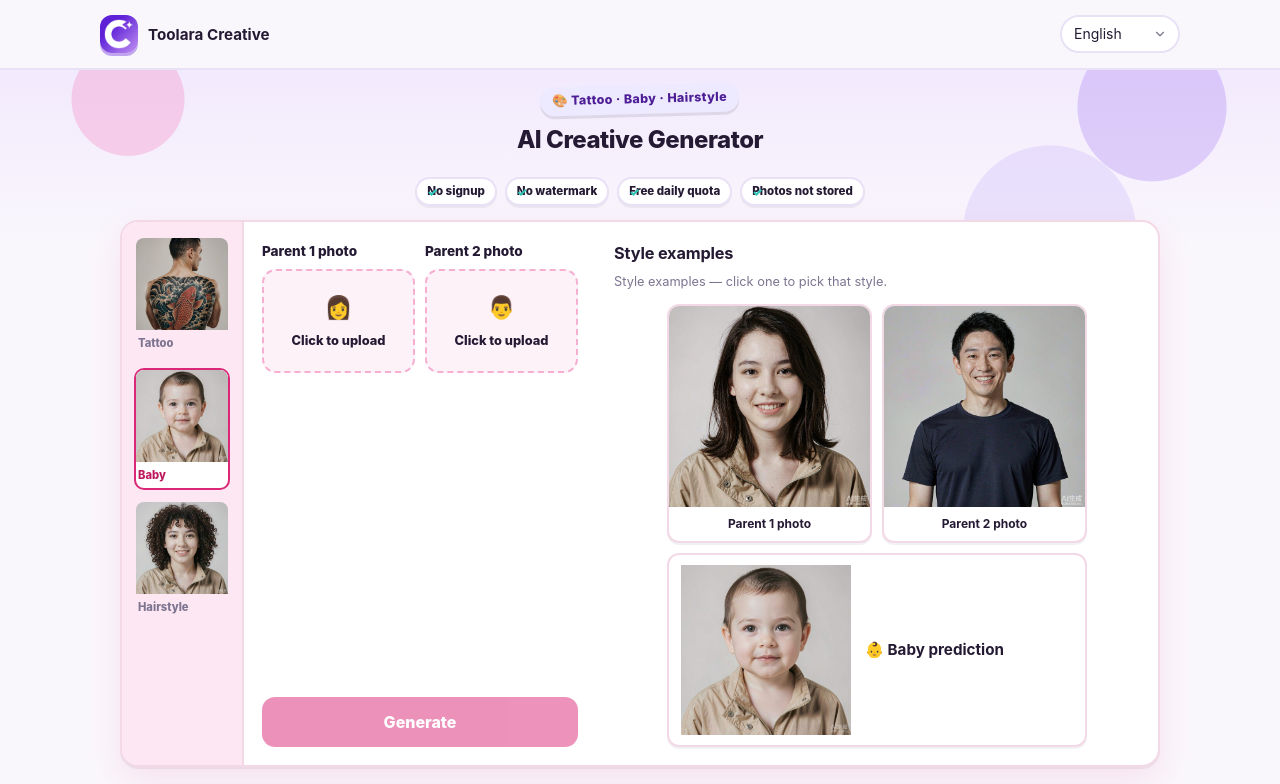
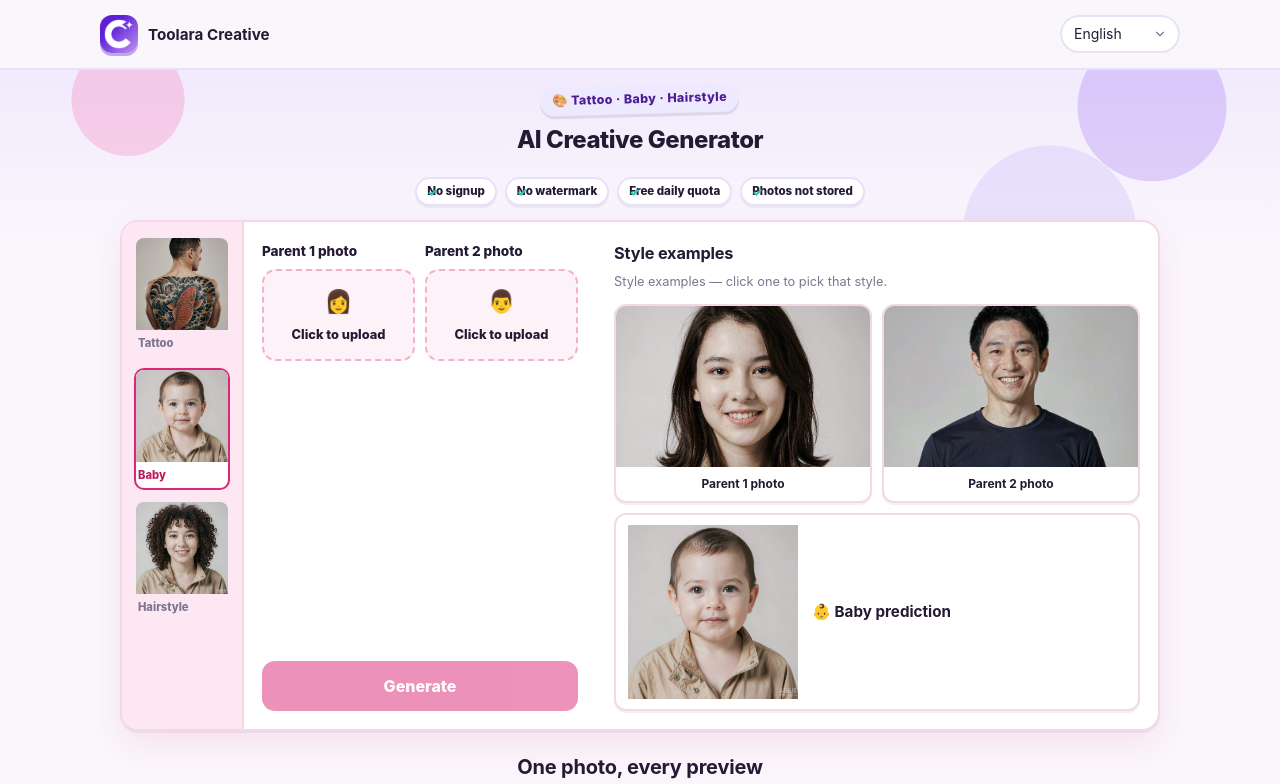
Before and after one commit to lvyafei2026-coder/ai-creative-generator, a website: page public/index.html in a window 1280 px wide. Both pictures are taken after a click on the button "Baby". Shown: the top 784 px of the page. Drawn offline with Linux system fonts and the light colour scheme.

Commit message:
Unify studio frame to fixed 511px height across all three modes

```diff
--- a/public/css/style.css
+++ b/public/css/style.css
@@ -24,21 +24,21 @@ body { margin: 0; font-family: -apple-system, BlinkMacSystemFont, "Segoe UI", "P
 .card { background: var(--card); border: 2px solid var(--border); border-radius: var(--radius); padding: 28px; margin-bottom: 22px; box-shadow: var(--shadow); }
 
 /* ---- 工作台左右分栏：左控制面板 / 右固定画布（状态切换） ---- */
-.studio { display: grid; grid-template-columns: 122px 352px minmax(0, 1fr); gap: 0; align-items: stretch; background: var(--card); border: 2px solid var(--border); border-radius: var(--radius); box-shadow: var(--shadow); overflow: hidden; }
+.studio { display: grid; grid-template-columns: 122px 352px minmax(0, 1fr); gap: 0; align-items: stretch; height: 511px; background: var(--card); border: 2px solid var(--border); border-radius: var(--radius); box-shadow: var(--shadow); overflow: hidden; }
 .studio > .card { margin-bottom: 0; display: flex; flex-direction: column; padding: 18px; background: transparent; border: none; box-shadow: none; border-radius: 0; }
 .stage { padding: 18px; min-height: 0; border-left: 2px solid var(--border); }
-.ex-view { display: flex; flex-direction: column; }
+.ex-view { display: flex; flex-direction: column; min-height: 0; }
 .ex-head { margin-bottom: 12px; }
 .ex-title { font-size: 1.02rem; margin: 0 0 4px; letter-spacing: -0.01em; }
 .ex-hint { font-size: 0.8rem; color: var(--muted); margin: 0; }
-.ex-grid { display: none; grid-template-columns: repeat(4, 1fr); gap: 10px; flex: 1; align-content: center; }
+.ex-grid { display: none; grid-template-columns: repeat(4, 1fr); gap: 10px; flex: 1; align-content: stretch; grid-auto-rows: minmax(0, 1fr); min-height: 0; }
 .stage[data-mode="tattoo"] #exTattoo { grid-template-columns: repeat(3, 1fr); }
 .stage[data-mode="baby"] #exBaby { grid-template-columns: repeat(2, 1fr); }
 .stage[data-mode="tattoo"] #exTattoo,
 .stage[data-mode="hairstyle"] #exHair,
 .stage[data-mode="baby"] #exBaby { display: grid; }
-.ex-card { padding: 0; border: 2px solid var(--border); background: #fff; border-radius: 12px; overflow: hidden; cursor: pointer; font-family: inherit; transition: border-color 0.15s, transform 0.15s; box-shadow: 0 2px 0 rgba(36,26,51,0.06); }
-.ex-card img { display: block; width: 100%; height: auto; aspect-ratio: 1 / 1; object-fit: cover; background: #f1ebfa; }
+.ex-card { display: flex; flex-direction: column; min-height: 0; padding: 0; border: 2px solid var(--border); background: #fff; border-radius: 12px; overflow: hidden; cursor: pointer; font-family: inherit; transition: border-color 0.15s, transform 0.15s; box-shadow: 0 2px 0 rgba(36,26,51,0.06); }
+.ex-card img { display: block; flex: 1; width: 100%; height: auto; min-height: 0; object-fit: cover; object-position: center 20%; background: #f1ebfa; }
 .ex-label { display: block; padding: 7px 4px; font-size: 0.75rem; font-weight: 700; color: var(--text); text-align: center; }
 .ex-card:hover { border-color: #c4b5fd; transform: translateY(-2px); }
 .ex-card.active { border-color: var(--accent); box-shadow: 0 3px 0 rgba(109,40,217,0.4); }
@@ -182,12 +182,12 @@ body { margin: 0; font-family: -apple-system, BlinkMacSystemFont, "Segoe UI", "P
 
 /* Baby 左栏：双上传并排 */
 .upload-duo { display: grid; grid-template-columns: 1fr 1fr; gap: 10px; }
-.upload-duo .upload-zone { padding: 18px 10px; margin-bottom: 12px; }
+.upload-duo .upload-zone { padding: 12px 10px; margin-bottom: 8px; }
 .upload-duo .upload-icon { font-size: 1.4rem; }
 .upload-duo .upload-text { font-size: 0.8rem; }
 /* 窄列（双上传并排）下的 chip：迷你照片卡——图在上、文案在下、移除按钮变角标 */
-.upload-duo .file-chip { position: relative; flex-direction: column; align-items: stretch; padding: 8px; gap: 6px; text-align: center; }
-.upload-duo .file-chip img { width: 100%; height: 76px; }
+.upload-duo .file-chip { position: relative; flex-direction: column; align-items: stretch; padding: 6px; gap: 4px; text-align: center; margin-bottom: 8px; }
+.upload-duo .file-chip img { width: 100%; height: 64px; }
 .upload-duo .file-chip span { flex: none; font-size: 0.72rem; line-height: 1.3; }
 .upload-duo .chip-remove { position: absolute; top: 5px; right: 5px; width: 22px; height: 22px; font-size: 0.7rem; background: rgba(36,26,51,0.55); color: #fff; }
 @media (max-width: 560px) { .upload-duo { grid-template-columns: 1fr; } }
@@ -199,9 +199,9 @@ body { margin: 0; font-family: -apple-system, BlinkMacSystemFont, "Segoe UI", "P
 #hairPresets .preset-btn span { display: block; padding: 4px 1px; font-size: 0.6rem; font-weight: 800; text-align: center; white-space: nowrap; overflow: hidden; }
 
 /* Baby 右栏：两大人在上、宝宝在下（紧凑一屏） */
-#exBaby { grid-template-columns: repeat(2, 1fr); max-width: 420px; margin: 0 auto; width: 100%; }
-#exBaby .ex-card.baby { grid-column: 1 / -1; display: flex; align-items: center; gap: 14px; padding: 10px 12px; }
-#exBaby .ex-card.baby img { width: 170px; height: 170px; flex: 0 0 170px; object-position: center 25%; }
+#exBaby { grid-template-columns: repeat(2, 1fr); width: 100%; }
+#exBaby .ex-card.baby { grid-column: 1 / -1; display: flex; flex-direction: row; align-items: center; gap: 14px; padding: 10px 12px; }
+#exBaby .ex-card.baby img { width: 170px; flex: 0 0 170px; height: auto; align-self: stretch; object-fit: cover; object-position: center 25%; }
 #exBaby .ex-card.baby .ex-label { flex: 1; text-align: left; font-size: 0.95rem; padding: 0; }
 
 .mode-desc { font-size: 0.88rem; color: var(--muted); margin: 0 0 10px; }
@@ -319,11 +319,14 @@ li { margin-bottom: 8px; line-height: 1.65; }
 }
 
 @media (max-width: 900px) {
-  .studio { grid-template-columns: 1fr; }
+  .studio { grid-template-columns: 1fr; height: auto; }
   .mode-rail { flex-direction: row; border-right: none; border-bottom: 2px solid var(--border); padding: 12px; }
   .rail-item { flex: 1; }
   .rail-item img { height: 74px; }
   .stage { border-left: none; border-top: 2px solid var(--border); }
+  .ex-grid { grid-auto-rows: auto; }
+  .ex-card img { flex: none; aspect-ratio: 1 / 1; }
+  #exBaby { max-width: 420px; margin: 0 auto; }
 }
 
 /* 矮视口（笔记本 768 高）：压缩 hero 与说明文案，保证操作+错误提示一屏完成 */
@@ -337,3 +340,6 @@ li { margin-bottom: 8px; line-height: 1.65; }
   .wrap { margin-top: -34px; }
   .mode-desc { display: none; }
 }
+@media (max-height: 760px) {
+  .studio { height: 460px; }
+}
--- a/public/index.html
+++ b/public/index.html
@@ -83,7 +83,7 @@
 }
 </script>
 
-<link rel="stylesheet" href="/css/style.css?v=20261103i">
+<link rel="stylesheet" href="/css/style.css?v=20261103k">
 <style id="footer-groups-css">
 .site-footer-grid{grid-template-columns:minmax(0,0.85fr) minmax(0,2.65fr)!important;gap:40px!important}
 .site-footer-column:nth-child(2){grid-row:1/span 2!important}
```
